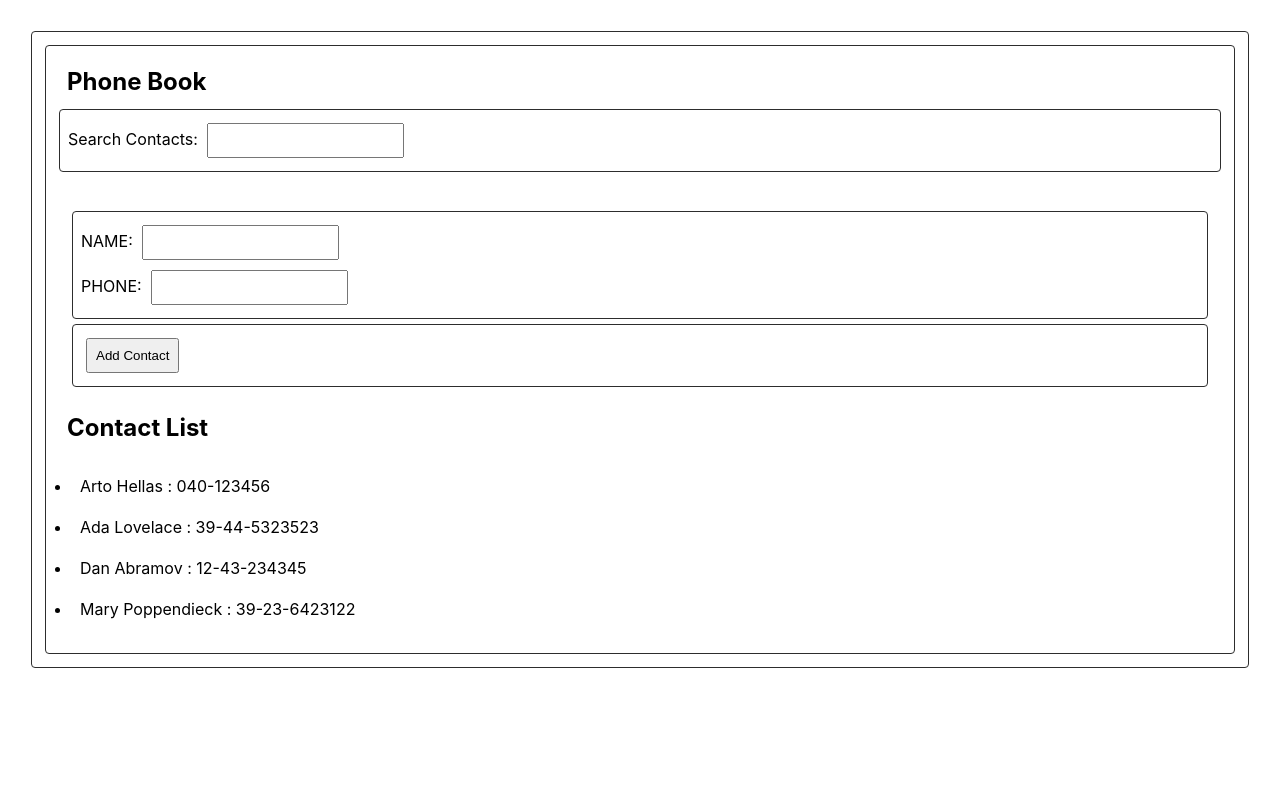
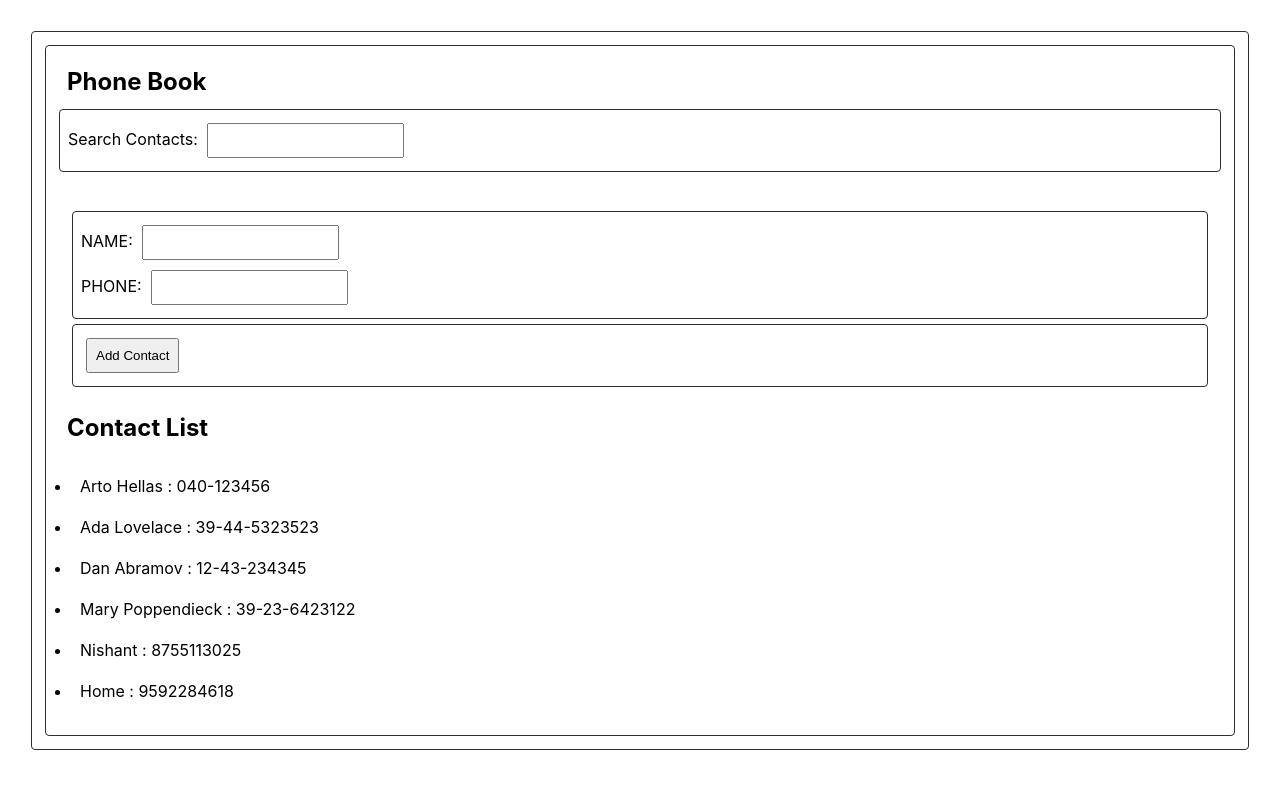
Before and after one commit to snghnishant/fullstackopen, a React (Create React App) app in the folder part2/phonebook/: page / in a window 1280 px wide. Shown: the top 788 px of the page. Built offline with nearby package versions, Linux system fonts and the light colour scheme; data requests are answered from the project's data file.

Commit message:
Exercise 2.11

```diff
--- /dev/null
+++ b/part2/phonebook/db.json
@@ -0,0 +1,34 @@
+{
+  "persons": [
+    {
+      "name": "Arto Hellas",
+      "number": "040-123456",
+      "id": 1
+    },
+    {
+      "name": "Ada Lovelace",
+      "number": "39-44-5323523",
+      "id": 2
+    },
+    {
+      "name": "Dan Abramov",
+      "number": "12-43-234345",
+      "id": 3
+    },
+    {
+      "name": "Mary Poppendieck",
+      "number": "39-23-6423122",
+      "id": 4
+    },
+    {
+      "id": 5,
+      "name": "Nishant",
+      "number": "8755113025"
+    },
+    {
+      "id": 6,
+      "name": "Home",
+      "number": "9592284618"
+    }
+  ]
+}
--- a/part2/phonebook/src/App.js
+++ b/part2/phonebook/src/App.js
@@ -1,20 +1,27 @@
-import { React, useState } from "react";
+import { React, useState, useEffect } from "react";
+import axios from "axios";
 import "./App.css";
 import ListItem from "./Components/listItem";
 import ContactForm from "./Components/contactForm";
 import SearchForm from "./Components/searchContact";
+import { getAll, addNew } from "./Services/persons";
 
 const App = () => {
+	//Initial fetching of data from the json-server
+	const fetchInitData = () => {
+		getAll().then((initialData) => setPersons(initialData));
+	};
+
 	//State Initialization
-	const [persons, setPersons] = useState([
-		{ name: "Arto Hellas", phone: "040-123456" },
-		{ name: "Ada Lovelace", phone: "39-44-5323523" },
-		{ name: "Dan Abramov", phone: "12-43-234345" },
-		{ name: "Mary Poppendieck", phone: "39-23-6423122" },
-	]);
+	const [persons, setPersons] = useState([]);
 	const [newName, setNewName] = useState("");
 	const [newPhone, setNewPhone] = useState("");
 	const [filterName, setFilterName] = useState("");
+
+	//Fetching and data initialization
+	useEffect(fetchInitData, []);
+
+	console.log("Render", persons.length);
 
 	//Event handlers
 	const handleFilterNameChange = (event) => {
@@ -34,18 +41,22 @@ const App = () => {
 		event.preventDefault();
 
 		const recordObject = {
+			id: persons.length + 1,
 			name: newName,
-			phone: newPhone,
+			number: newPhone,
 		};
 
 		if (persons.find((person) => person.name === newName)) {
 			alert(`${newName} already present. Can't Add!`);
-		} else if (persons.find((person) => person.phone === newPhone)) {
+		} else if (persons.find((person) => person.number === newPhone)) {
 			alert(`${newPhone} already present. Can't Add!`);
 		} else {
-			setPersons(persons.concat(recordObject));
-			setNewName("");
-			setNewPhone("");
+			addNew(recordObject).then((returnedData) => {
+				console.log(returnedData);
+				setPersons(persons.concat(returnedData));
+				setNewName("");
+				setNewPhone("");
+			});
 		}
 	};
 
@@ -66,11 +77,11 @@ const App = () => {
 				event={handleFilterNameChange}
 			/>
 			<ul>
-				{matchedContacts.map((person, index) => (
+				{matchedContacts.map((person) => (
 					<ListItem
-						key={index}
+						key={person.id}
 						name={person.name}
-						phone={person.phone}
+						phone={person.number}
 					/>
 				))}
 			</ul>
@@ -85,11 +96,11 @@ const App = () => {
 
 			<h2>Contact List</h2>
 			<ul>
-				{persons.map((person, index) => (
+				{persons.map((person) => (
 					<ListItem
-						key={index}
+						key={person.id}
 						name={person.name}
-						phone={person.phone}
+						phone={person.number}
 					/>
 				))}
 			</ul>
--- /dev/null
+++ b/part2/phonebook/src/Services/persons.js
@@ -0,0 +1,14 @@
+import axios from "axios";
+const baseURL = "http://localhost:3001/persons";
+
+const getAll = () => {
+	const request = axios.get(baseURL);
+	return request.then((response) => response.data);
+};
+
+const addNew = (newData) => {
+	const request = axios.post(baseURL, newData);
+	return request.then((response) => response.data);
+};
+
+export { getAll, addNew };
```
Also changed, not shown: part2/phonebook/package.json (+6 -1 lines), 2 other files (tests, documents, lock files or other folders).
